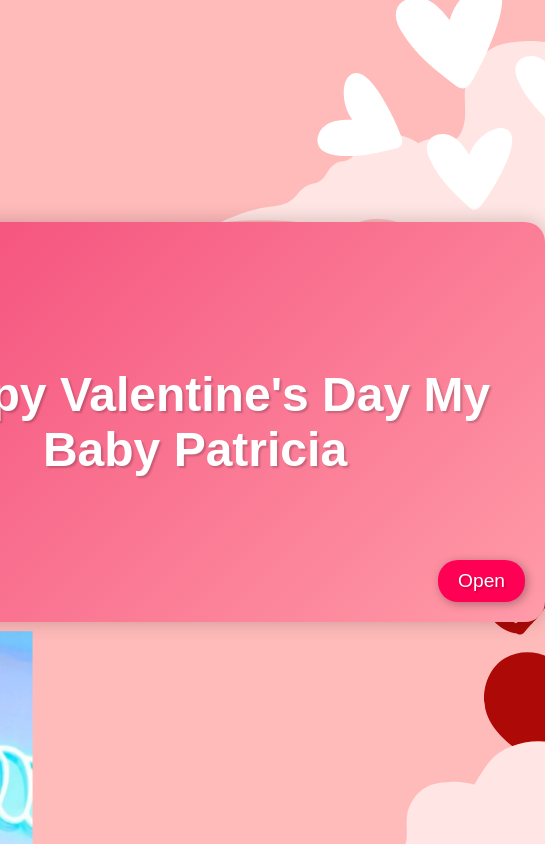
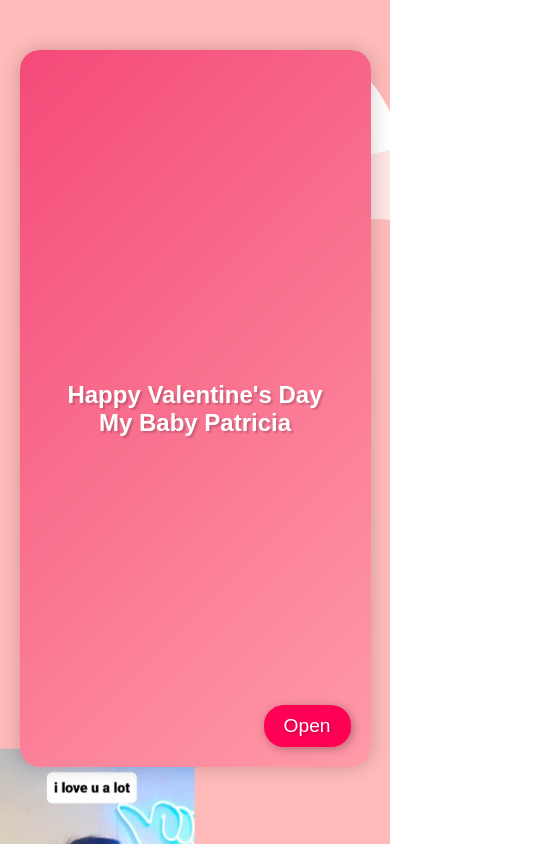
Before and after one commit to babypatriciamyloves/Happy-Valentine-s-Day, a plain HTML site: page index.html in a window 390 px wide. Shown: the whole page, 545 px wide, since content can reach past the window. Drawn offline with Linux system fonts and the light colour scheme.

Commit message:
made it responsive for smaller devices

```diff
--- a/style.css
+++ b/style.css
@@ -190,3 +190,49 @@ h4 {
   transform: translateY(2px);
   box-shadow: none;
 }
+
+@media (max-width: 600px) {
+  body {
+    height: auto;
+  }
+  .floating-image {
+    scale: 0.5;
+  }
+
+  .card-container {
+    margin-top: 50px;
+    width: 90vw;
+    height: 85vh;
+  }
+
+  .card {
+    width: 90vw;
+    height: 90vh;
+  }
+
+
+  .heart {
+    display: none;
+  }
+
+  h1 {
+    font-size: 1.5rem;
+  }
+
+  h2 {
+    font-size: 1.5rem;
+    margin-bottom: 10px;
+  }
+
+  #reason {
+    font-size: 1.8rem;
+  }
+
+  h4 {
+    margin-top: 20px;
+  }
+
+  .btn {
+    font-size: 1rem;
+  }
+}
```
